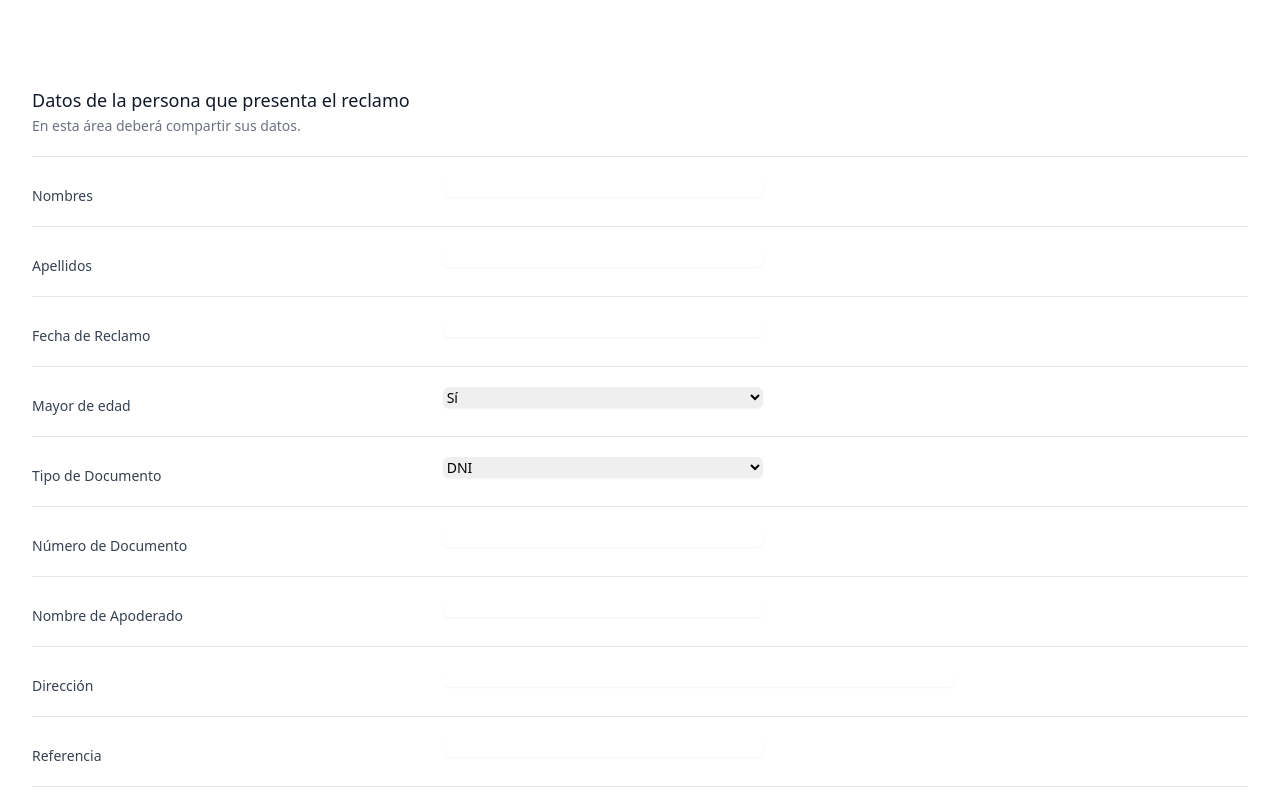
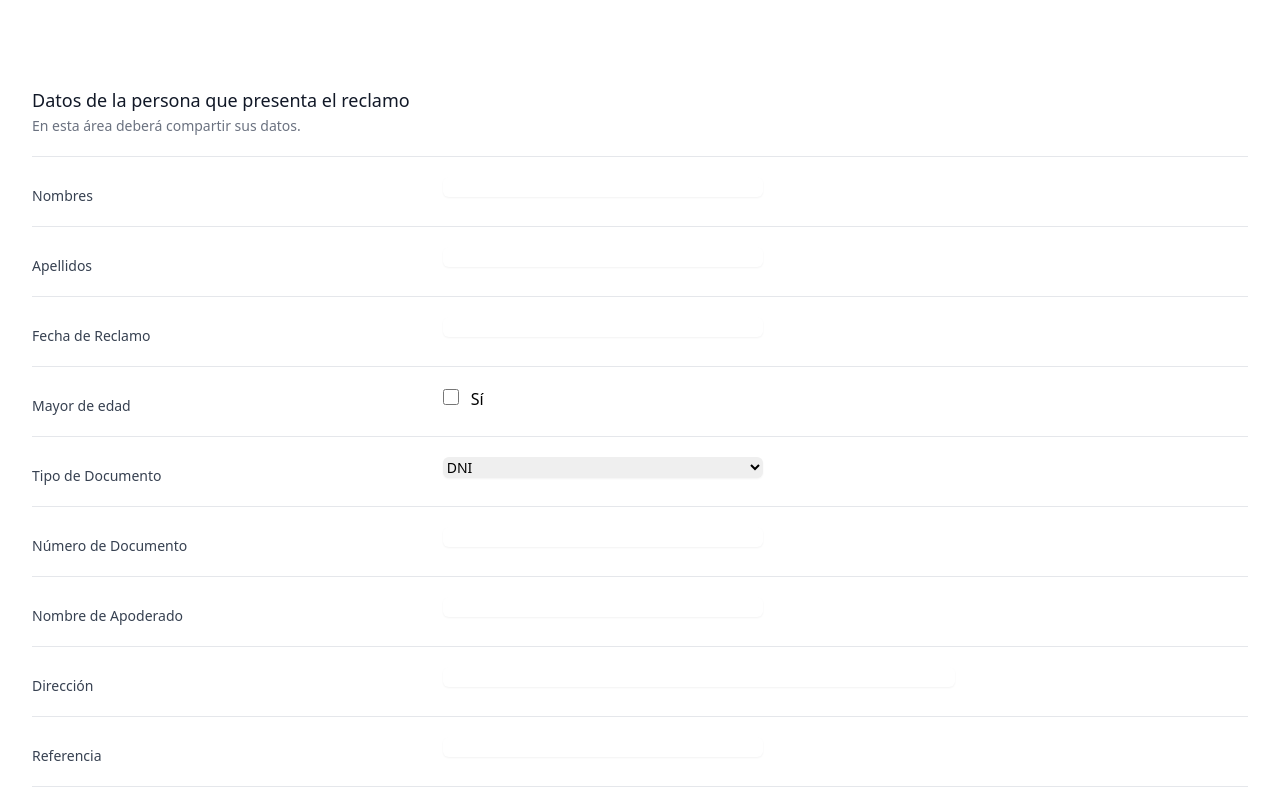
Before and after one commit to Silabuz-Students/Libro-reclamaciones-Proyecto, a Next.js app: page /form/formulario in a window 1280 px wide. Shown: the top 800 px of the page. Built offline with nearby package versions, Linux system fonts and the light colour scheme.

Commit message:
change with checkbox item of age

```diff
--- a/src/pages/form/formulario.tsx
+++ b/src/pages/form/formulario.tsx
@@ -50,10 +50,13 @@ export default function Document() {
                                         Mayor de edad
                                     </label>
                                     <div className="mt-1 sm:mt-0 sm:col-span-2">
-                                    <select id="oldenougth" className="max-w-lg block focus:ring-indigo-500 focus:border-indigo-500 w-full shadow-sm sm:max-w-xs sm:text-sm border-gray-300 rounded-md">
-                                        <option>Sí</option>
-                                        <option>No</option>
-                                    </select>
+                                        <input
+                                            id="comments"
+                                            name="comments"
+                                            type="checkbox"
+                                            className="h-4 w-4 mr-2 rounded border-gray-300 text-indigo-600 focus:ring-indigo-500"
+                                        /> Sí
+
                                     </div>
                                 </div>
 
```
